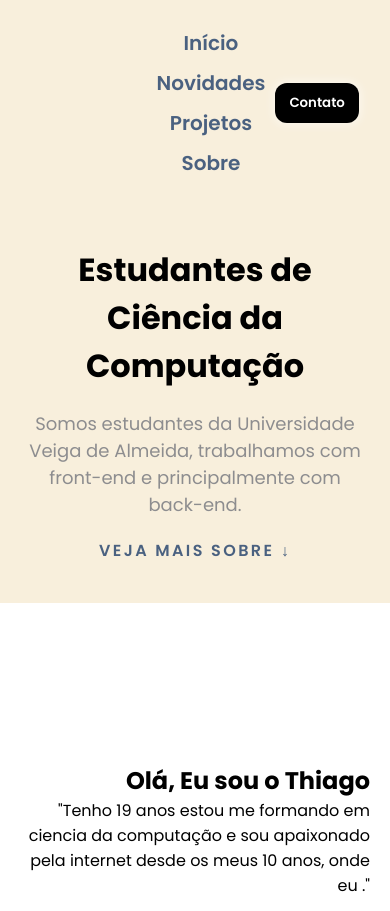
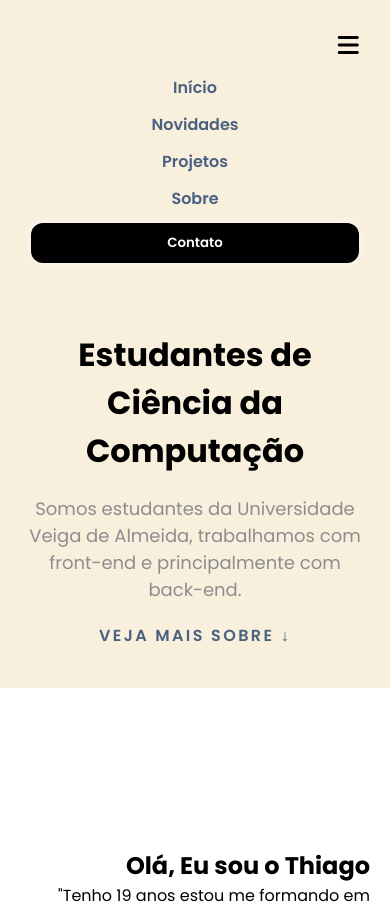
Before and after one commit to becxm/projeto-portfolio, a plain HTML site: page index.html in a window 390 px wide. Shown: the top 911 px of the page. Drawn offline with nearby package versions, Linux system fonts and the light colour scheme.

Commit message:
NOVO DE NOVO

```diff
--- a/estilos/Styles.css
+++ b/estilos/Styles.css
@@ -74,7 +74,7 @@ header {
     transition: color 0.3s ease;
 }
 
-.nav-item a:hover {
+.nav-item a.hover {
     color: #000000;
 }
 
@@ -98,6 +98,46 @@ header {
     background-color: #4a6180;
 }
 
+#mobile_btn {
+    display: none;
+}
+
+#mobile_menu {
+    display: none;
+}
+
+@media screen and (max-width: 1170px) {
+    #nav_list,
+    #navbar .btn-default {
+        display: none;
+    }
+
+    #mobile_btn {
+        display: block;
+        border: none;
+        background-color: transparent;
+        font-size: 1.5rem;
+        cursor: pointer;
+    }
+
+    #mobile_menu.active {
+        display: flex;
+        flex-direction: column;
+        align-items: center;
+    }
+
+    #mobile_nav_list {
+        display: flex;
+        flex-direction: column;
+        gap: 12px;
+        margin: 12px 0px;
+    }
+
+    #mobile_nav_list .nav-item {
+        list-style: none;
+        text-align: center;
+    }
+}
 /* Hero Section */
 .hero-section {
     max-width: 1200px;
@@ -246,6 +286,20 @@ header {
 
 
 /* Responsiveness */
+@media screen and (max-width: 1170px) {
+    #nav_list,
+    #navbar .btn-default {
+        display: none;
+    }
+    #mobile_btn {
+        display: block;
+        border: none;
+        background: transparent;
+        font-size: 1.5rem;
+        cursor: pointer;
+    }
+}
+
 @media (max-width: 768px) {
     #nav_list {
         flex-direction: column;
--- a/index.html
+++ b/index.html
@@ -10,6 +10,8 @@
         crossorigin="anonymous" referrerpolicy="no-referrer" />
     <title>Portfolio</title>
     <link rel="stylesheet" href="estilos/Styles.css">
+    <script src="src/javascript/script.js"></script>
+    <script src="https://cdnjs.cloudflare.com/ajax/libs/jquery/3.7.1/jquery.min.js" integrity="sha512-v2CJ7UaYy4JwqLDIrZUI/4hqeoQieOmAZNXBeQyjo21dadnwR+8ZaIJVT8EE2iyI61OV8e6M8PP2/4hpQINQ/g==" crossorigin="anonymous" referrerpolicy="no-referrer"></script>
 </head>
 <body>
     <header>
@@ -21,9 +23,22 @@
                     <li class="nav-item"><a href="#">Projetos</a></li>
                     <li class="nav-item"><a href="#">Sobre</a></li>
                 </ul>
-                <button class="btn-default">Contato</button>
-            </div>
+                <button class="btn-default">
+                    Contato
+                </button>
+                <button id="mobile_btn">
+                   <i class="fa-solid fa-bars"></i>
+                </button>
         </nav>
+    <div id="mobile_menu"></div>
+        <ul id="mobile_nav_list">
+            <li class="nav-item"><a href="#">Início</a></li>
+            <li class="nav-item"><a href="#">Novidades</a></li>
+            <li class="nav-item"><a href="#">Projetos</a></li>
+            <li class="nav-item"><a href="#">Sobre</a></li>
+        </ul>
+        <button class="btn-default"> Contato </button>
+    </div>
     </header>
 </div>
    <nav>
@@ -132,5 +147,4 @@
 </section>
 </main>
 </body>
-
 </html>
--- /dev/null
+++ b/script.js
@@ -0,0 +1,6 @@
+$d(document).ready(function() {
+$('#mobile_btn').on('click', function () {
+     $('navbar').toggleclass('active')
+     $('#mobile_btn'). find('i'). toggleclass('fa-x')
+});
+});
```
